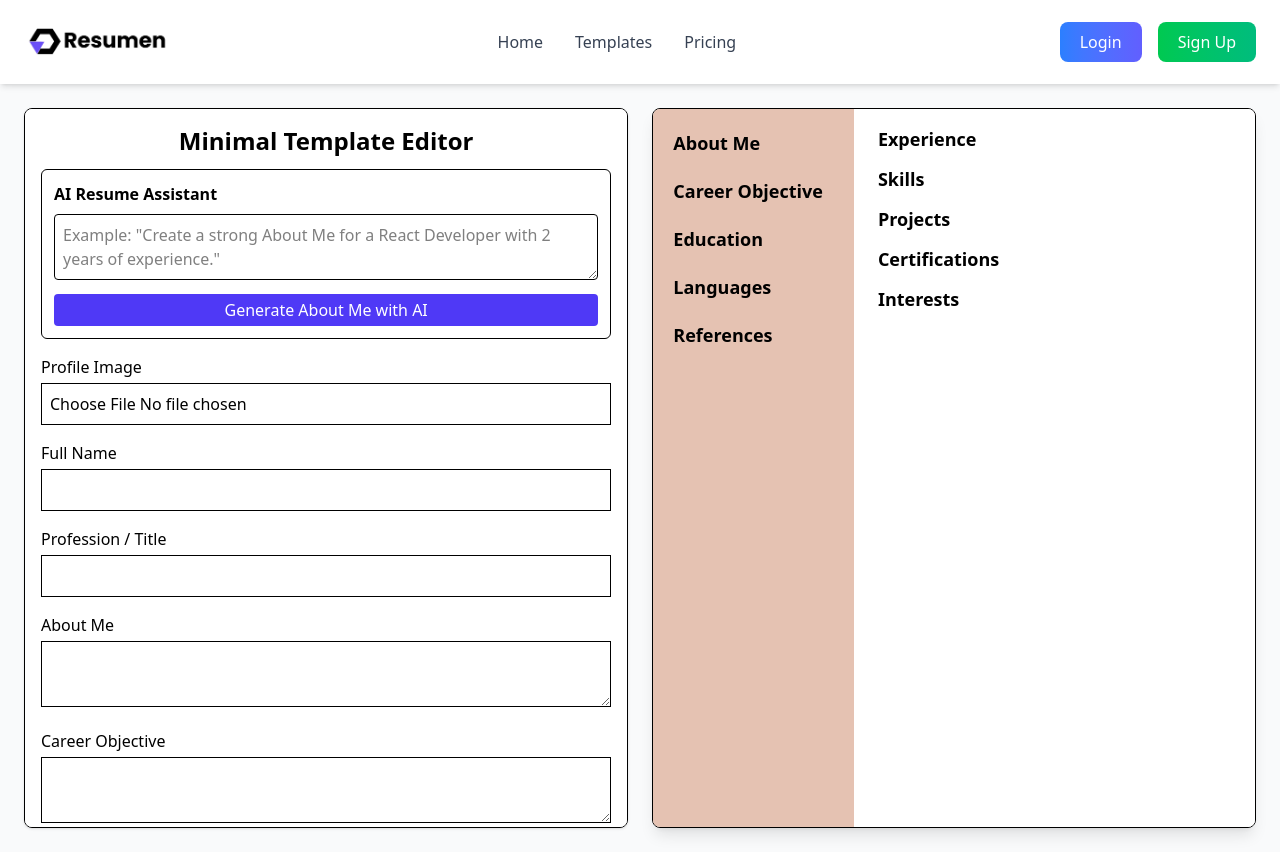
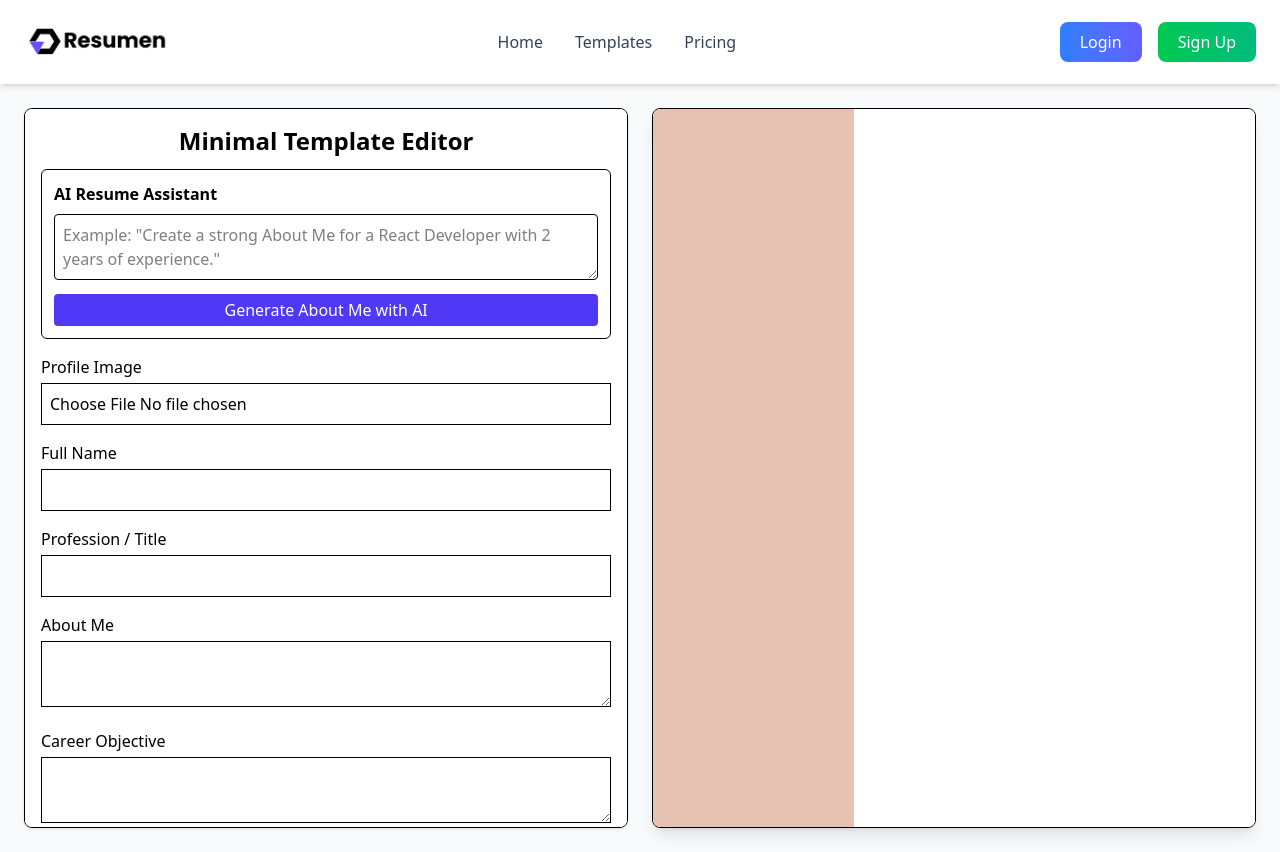
Before and after one commit to hammad200208/AI_Resume, a Next.js app: page /builder/template3/edit in a window 1280 px wide. Built offline with nearby package versions, Linux system fonts and the light colour scheme.

Commit message:
modefied template 3

```diff
--- a/app/builder/template3/edit/page.jsx
+++ b/app/builder/template3/edit/page.jsx
@@ -43,7 +43,7 @@ export default function MinimalTemplate() {
     }));
   };
 
-  // 🧠 AI Resume Generator
+  // -------------------- AI Resume Generator --------------------
   const handleGenerateAI = async () => {
     if (!aiPrompt && !formData.aboutMe && !formData.fullName) {
       alert("Please fill some basic details or enter a prompt first!");
@@ -60,6 +60,8 @@ export default function MinimalTemplate() {
 
 User's resume information:
 ${JSON.stringify(formData, null, 2)}
+
+Write in first-person, formal, and concise. Do not start every sentence with "I am".
 `;
 
       const response = await fetch(
@@ -72,10 +74,15 @@ export default function MinimalTemplate() {
       );
 
       const data = await response.json();
-      if (data.result) {
+      if (data.text || data.result) {
+        const cleanText = (data.text || data.result)
+          .replace(/^["'\s]*(Here.*?:\s*)?/i, "")
+          .replace(/^["']|["']$/g, "")
+          .trim();
+
         setFormData((prev) => ({
           ...prev,
-          aboutMe: data.result.trim(),
+          aboutMe: cleanText || prev.aboutMe,
         }));
       } else {
         alert("Failed to generate AI summary. Try again.");
@@ -90,6 +97,8 @@ export default function MinimalTemplate() {
 
   const downloadPDF = async () => {
     const resume = document.getElementById("resume-preview");
+    if (!resume) return;
+
     const canvas = await html2canvas(resume, { useCORS: true });
     const imgData = canvas.toDataURL("image/png");
     const pdf = new jsPDF("p", "mm", "a4");
@@ -135,7 +144,7 @@ export default function MinimalTemplate() {
 
   return (
     <div className="flex flex-col md:flex-row gap-6 p-6">
-      {/* Left: Form */}
+      {/* Left Panel: Form */}
       <div className="w-full md:w-1/2 space-y-4 overflow-y-auto h-[90vh] border p-4 rounded-lg shadow bg-white">
         <h1 className="text-2xl font-semibold mb-3 text-center">
           Minimal Template Editor
@@ -241,13 +250,13 @@ export default function MinimalTemplate() {
         </button>
       </div>
 
-      {/* Right: Preview */}
+      {/* Right Panel: Preview */}
       <div
         id="resume-preview"
         className="w-full md:w-1/2 border rounded-lg shadow-lg bg-white overflow-hidden"
       >
         <div className="flex min-h-full">
-          {/* Left column */}
+          {/* Left Column */}
           <div className="w-1/3 min-h-full bg-[#e5c2b2] text-black p-5 flex flex-col justify-start">
             {formData.image && (
               <div className="w-28 h-28 mx-auto mb-4 rounded-full overflow-hidden border-2 border-black">
@@ -261,45 +270,61 @@ export default function MinimalTemplate() {
               </div>
             )}
 
+            {formData.aboutMe && (
+              <>
                 <h2 className="text-lg font-semibold mb-2 text-black">About Me</h2>
                 <p className="text-sm mb-3 text-black">{formData.aboutMe}</p>
+              </>
+            )}
 
-            <h2 className="text-lg font-semibold mb-2 text-black">
-              Career Objective
-            </h2>
+            {formData.objective && (
+              <>
+                <h2 className="text-lg font-semibold mb-2 text-black">Career Objective</h2>
                 <p className="text-sm mb-3 text-black">{formData.objective}</p>
+              </>
+            )}
 
+            {formData.education.length > 0 && (
+              <>
                 <h2 className="text-lg font-semibold mb-2 text-black">Education</h2>
                 {formData.education.map((edu, i) => (
                   <p key={i} className="text-sm mb-1 text-black">
                     <strong>{edu.degree}</strong> — {edu.institution} ({edu.year})
                   </p>
                 ))}
+              </>
+            )}
 
-            <h2 className="text-lg font-semibold mt-3 mb-2 text-black">
-              Languages
-            </h2>
+            {formData.languages.length > 0 && (
+              <>
+                <h2 className="text-lg font-semibold mt-3 mb-2 text-black">Languages</h2>
                 {formData.languages.map((lang, i) => (
                   <p key={i} className="text-sm text-black">
                     {lang.language} ({lang.proficiency})
                   </p>
                 ))}
+              </>
+            )}
 
-            <h2 className="text-lg font-semibold mt-3 mb-2 text-black">
-              References
-            </h2>
+            {formData.references.length > 0 && (
+              <>
+                <h2 className="text-lg font-semibold mt-3 mb-2 text-black">References</h2>
                 {formData.references.map((ref, i) => (
                   <p key={i} className="text-sm mb-1 text-black">
                     {ref.name} — {ref.designation} ({ref.contact})
                   </p>
                 ))}
+              </>
+            )}
           </div>
 
-          {/* Right column */}
+          {/* Right Column */}
           <div className="w-2/3 pl-6 bg-white text-black">
-            <h1 className="text-2xl font-bold">{formData.fullName}</h1>
-            <h3 className="text-lg mb-4">{formData.profession}</h3>
+            {formData.fullName && <h1 className="text-2xl font-bold">{formData.fullName}</h1>}
+            {formData.profession && <h3 className="text-lg mb-4">{formData.profession}</h3>}
 
+            {formData.experience.length > 0 && (
+              <>
                 <h2 className="font-semibold text-lg mb-2">Experience</h2>
                 {formData.experience.map((exp, i) => (
                   <div key={i} className="mb-2">
@@ -309,14 +334,22 @@ export default function MinimalTemplate() {
                     <p className="text-sm">{exp.description}</p>
                   </div>
                 ))}
+              </>
+            )}
 
+            {formData.skills.length > 0 && (
+              <>
                 <h2 className="font-semibold text-lg mt-3 mb-2">Skills</h2>
                 <ul className="list-disc pl-5 text-sm">
                   {formData.skills.map((s, i) => (
                     <li key={i}>{s.skill}</li>
                   ))}
                 </ul>
+              </>
+            )}
 
+            {formData.projects.length > 0 && (
+              <>
                 <h2 className="font-semibold text-lg mt-3 mb-2">Projects</h2>
                 {formData.projects.map((p, i) => (
                   <div key={i}>
@@ -324,20 +357,30 @@ export default function MinimalTemplate() {
                     <p className="text-sm">{p.description}</p>
                   </div>
                 ))}
+              </>
+            )}
 
+            {formData.certifications.length > 0 && (
+              <>
                 <h2 className="font-semibold text-lg mt-3 mb-2">Certifications</h2>
                 {formData.certifications.map((c, i) => (
                   <p key={i} className="text-sm">
                     {c.name} — {c.issuer} ({c.year})
                   </p>
                 ))}
+              </>
+            )}
 
+            {formData.interests.length > 0 && (
+              <>
                 <h2 className="font-semibold text-lg mt-3 mb-2">Interests</h2>
                 <ul className="list-disc pl-5 text-sm">
                   {formData.interests.map((i, idx) => (
                     <li key={idx}>{i.interest}</li>
                   ))}
                 </ul>
+              </>
+            )}
           </div>
         </div>
       </div>
```
Lines whose indentation alone changed are shown as unchanged.
